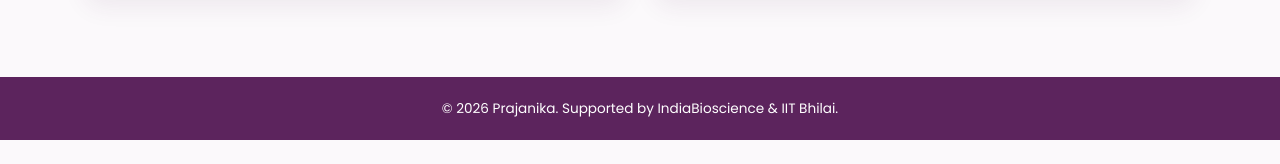
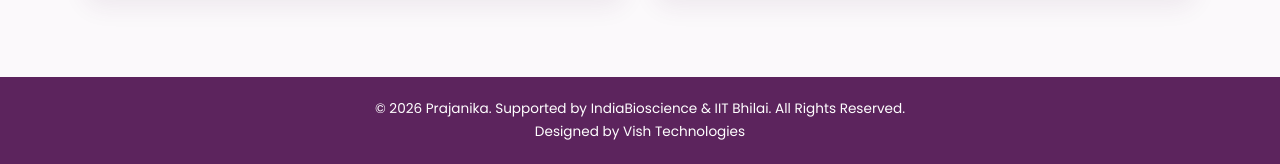
Before and after one commit to prajanika/Main.website, a plain HTML site: page team.html in a window 1280 px wide. Shown: the part 741-905 px from the top of the page. Before the commit the page ends 881 px from the top, so only its background shows below. Drawn offline with Linux system fonts and the light colour scheme.

Commit message:
Update team.html

```diff
--- a/team.html
+++ b/team.html
@@ -91,7 +91,10 @@
     </main>
 
     <footer class="site-footer">
-        <div class="footer-container"><p>&copy; 2026 Prajanika. Supported by IndiaBioscience & IIT Bhilai.</p></div>
+        <div class="footer-container">
+             <p>&copy; 2026 Prajanika. Supported by IndiaBioscience & IIT Bhilai. All Rights Reserved.</p>
+                       <p>Designed by Vish Technologies</p>
+        </div>
     </footer>
     <script src="script.js"></script>
 </body>
```
